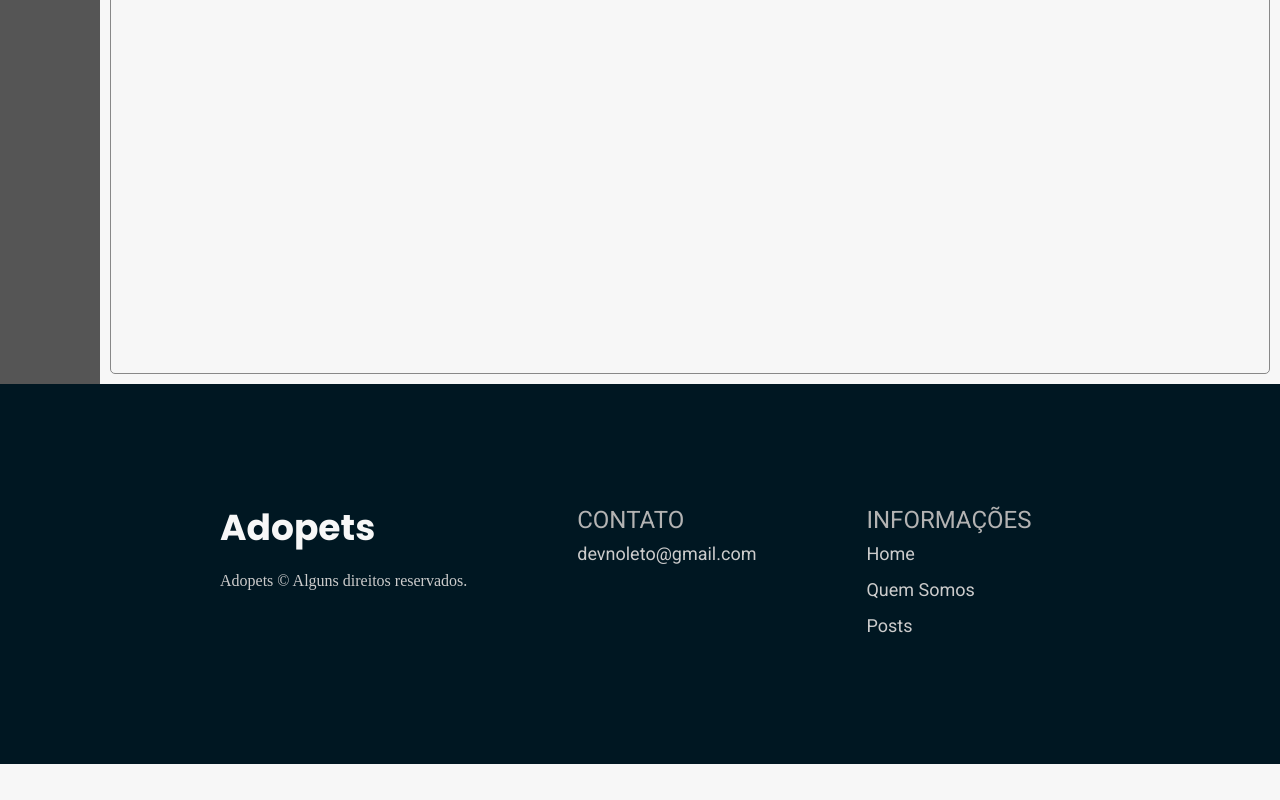
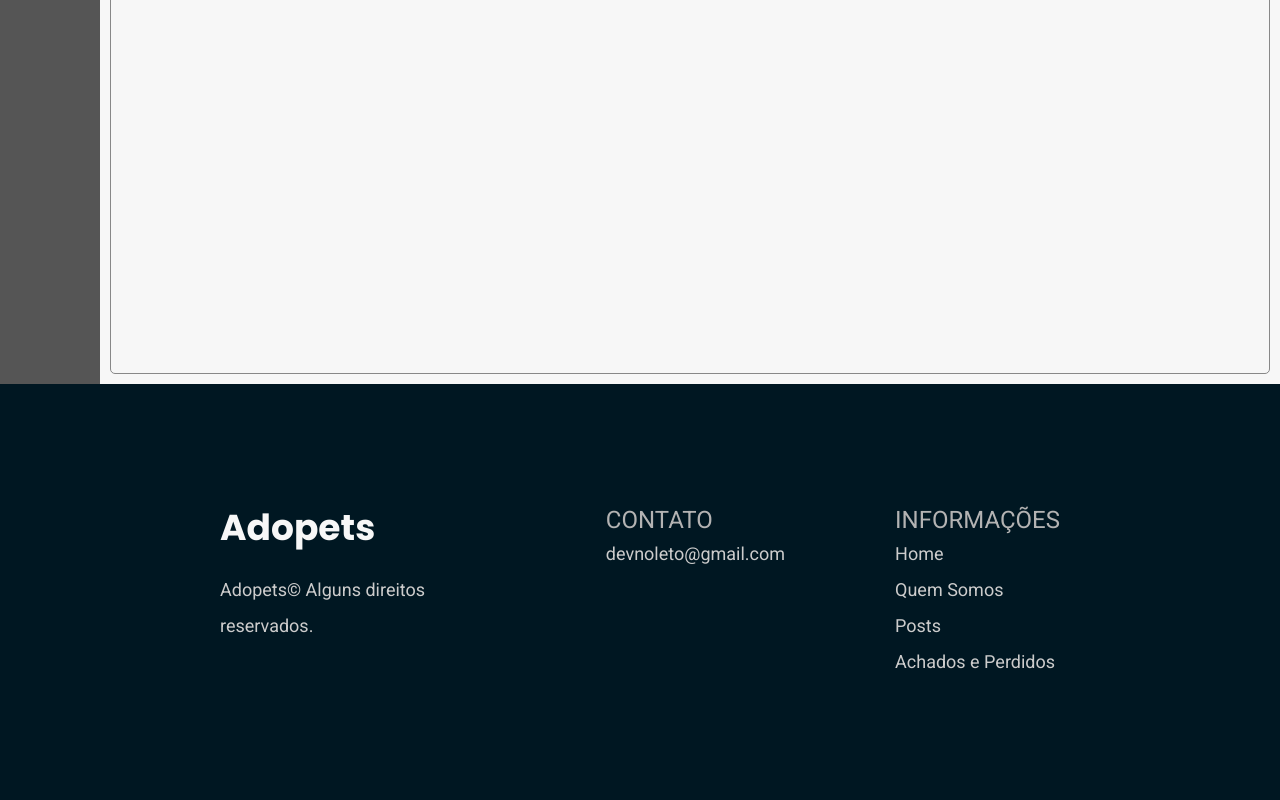
Before and after one commit to RNoleto/Adopets-APP, a Vue app: page /dashboard in a window 1280 px wide. Shown: the part 416-1216 px from the top of the page. Before the commit the page ends 1180 px from the top, so only its background shows below. Built offline with nearby package versions, Linux system fonts and the light colour scheme; what @ckeditor/ckeditor5-vue would draw is missing.

Commit message:
Footer
Ajuste de estilo

```diff
--- a/src/components/Footer.vue
+++ b/src/components/Footer.vue
@@ -4,7 +4,7 @@
       <div class="content">
         <div class="column">
           <router-link to="/" class="logo">Adopets</router-link>
-          <p class="copy">Adopets © Alguns direitos reservados.</p>
+          <p class="copy">Adopets© Alguns direitos reservados.</p>
         </div>
         <div class="column">
           <p class="title">Contato</p>
@@ -16,7 +16,7 @@
             <router-link class="link" to="/">Home</router-link>
             <router-link class="link" to="/about">Quem Somos</router-link>
             <router-link class="link" to="/posts">Posts</router-link>
-            <!-- <router-link class="link" to="#">Achados e Perdidos</router-link> -->
+            <router-link class="link" to="#">Achados e Perdidos</router-link>
           </div>
         </div>
       </div>
@@ -88,6 +88,7 @@ export default {
       }
 
       .copy {
+        font: var(--footer-links-composite);
         margin-top: 20px;
         color: var(--c4);
       }
```
